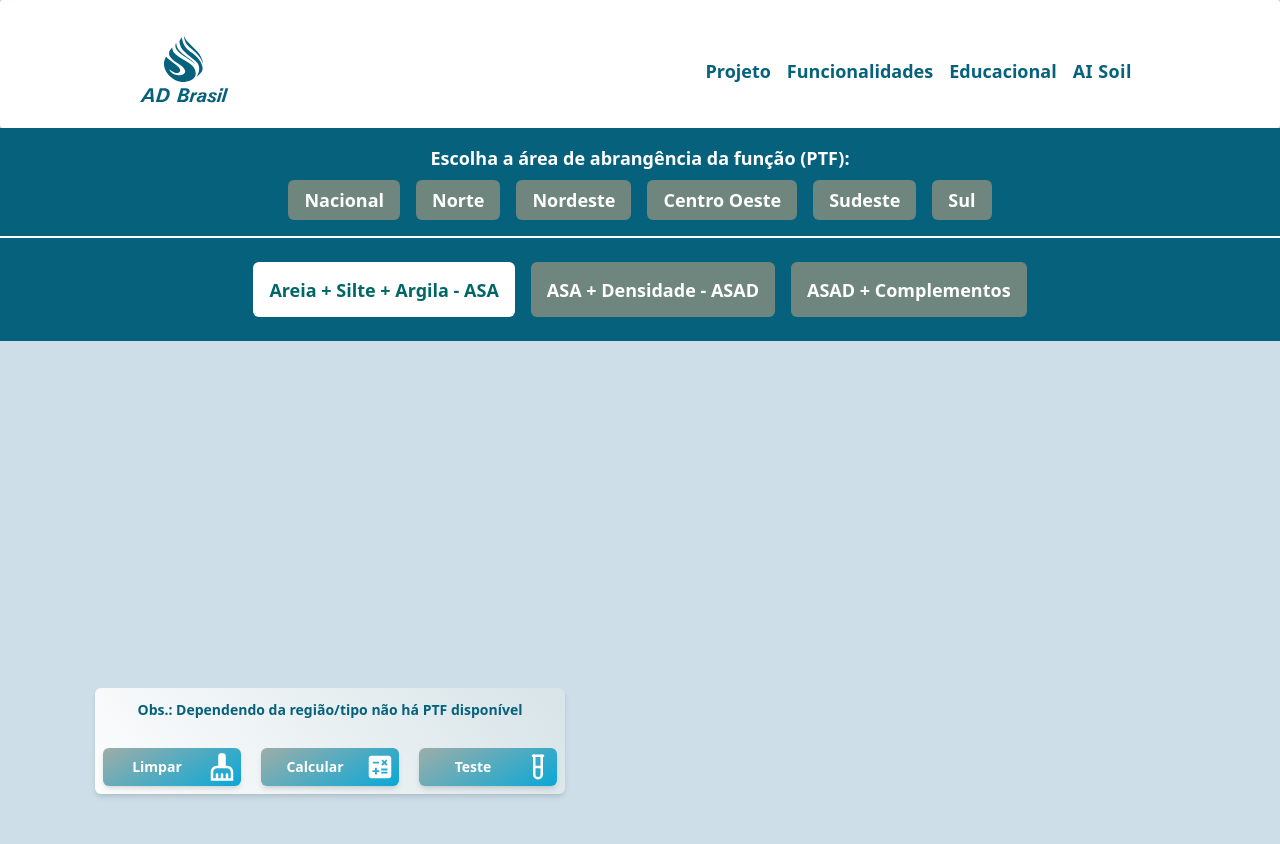
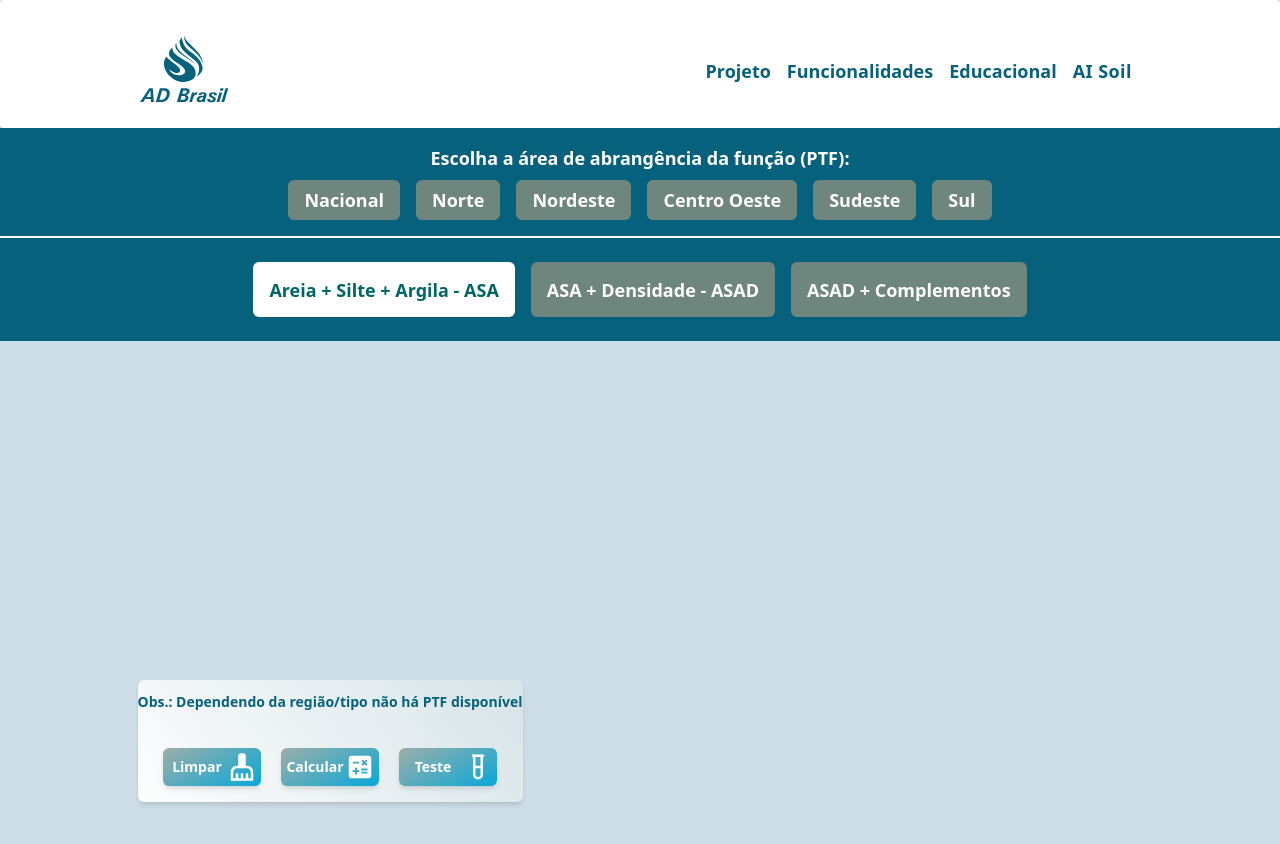
Before and after one commit to luccve/site_ADBrasil, a React (Vite) app: page /ptf in a window 1280 px wide. Shown: the top 844 px of the page. Built offline with nearby package versions, Linux system fonts and the light colour scheme.

Commit message:
removendo btn dentro de btn

```diff
--- a/src/components/btn/BtnRegular/index.tsx
+++ b/src/components/btn/BtnRegular/index.tsx
@@ -6,10 +6,10 @@ const BtnRegular = ({ Title, handleClick, children }: BtnRegularProps) => {
 
 
     return (
-        <button onClick={handleClick} className="bg-gray p-1 rounded-md cursor-pointer
+        <button onClick={handleClick} className="bg-gray my-2 p-1 rounded-md cursor-pointer
         link transition-all duration-300 ease-in-out active:translate-x-1 active:translate-y-1 shadow-md">
             <div className='text-white flex flex-row items-center'>
-                <h2 className='text-white max-md:text-xs w-[100px] max-md:w-auto'>{Title}</h2>
+                <h2 className='text-white max-md:text-xs text-sm w-[60px] max-md:w-auto'>{Title}</h2>
                 <div className='text-3xl'>
                     {children}
                 </div>
```
